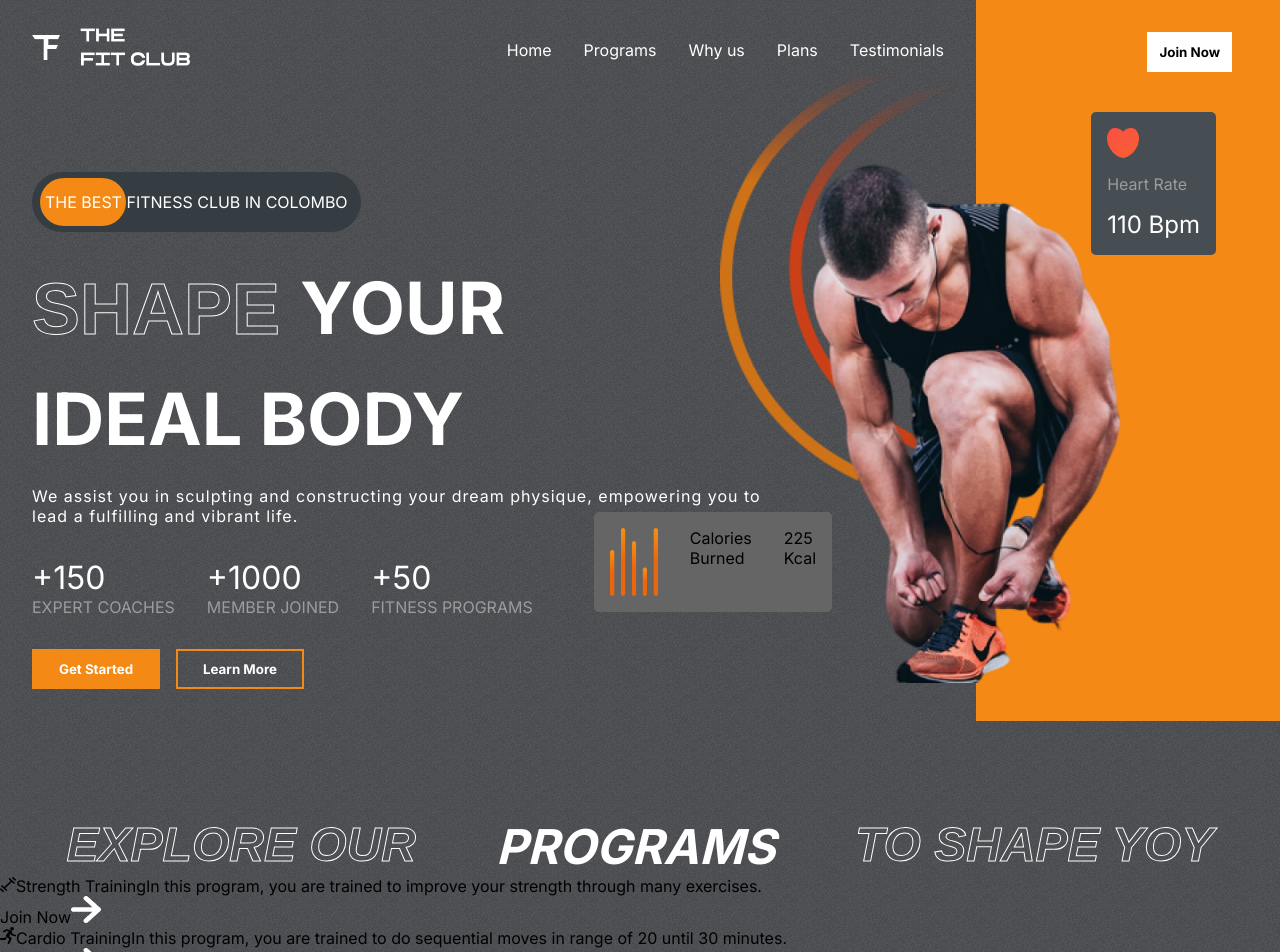
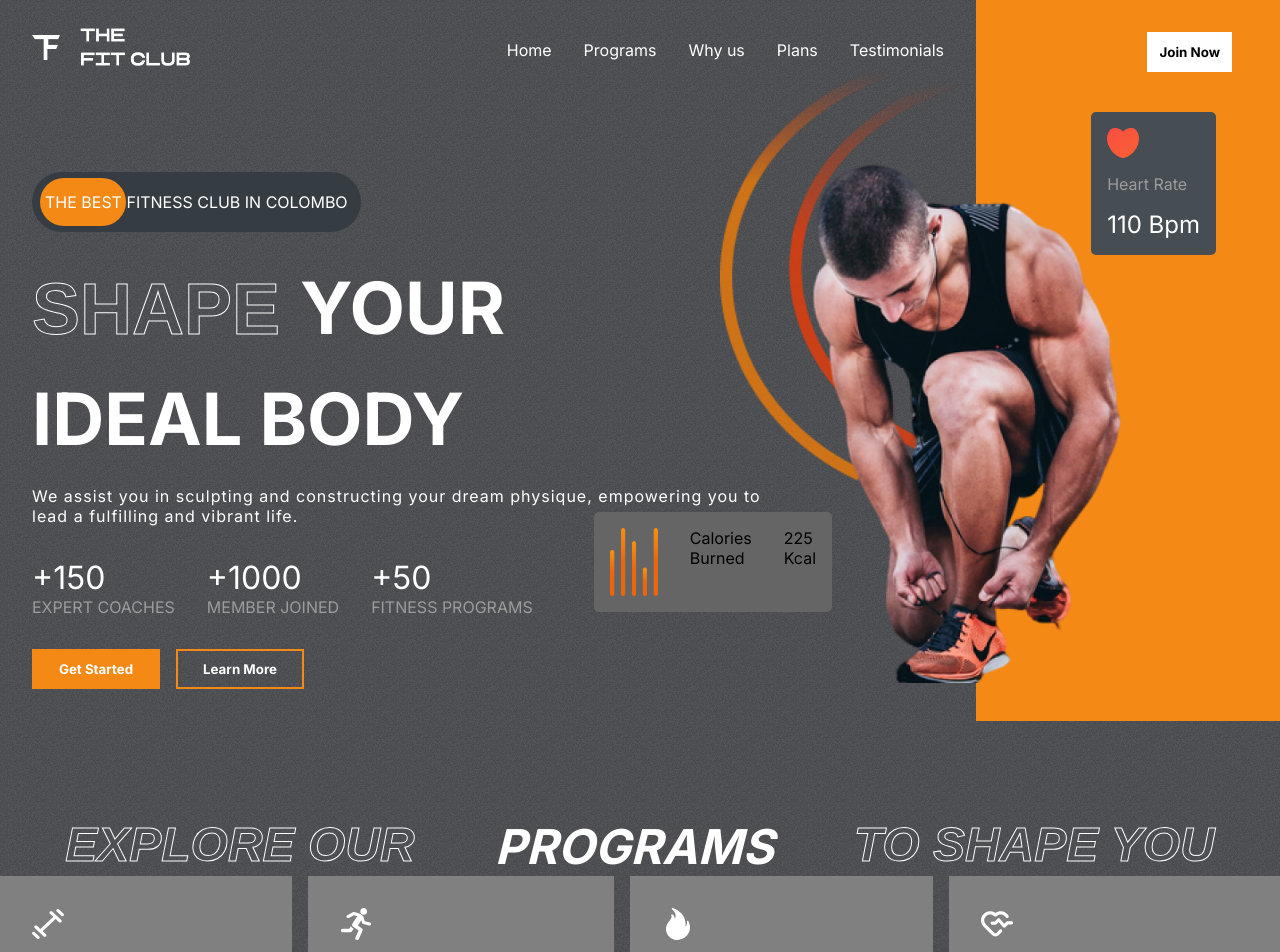
Before and after one commit to Ashen270/fitnessarena, a React (Create React App) app in the folder fitnessarena/: page / in a window 1280 px wide. Shown: the top 952 px of the page. Built offline with nearby package versions, Linux system fonts and the light colour scheme.

Commit message:
update programs.css

```diff
--- a/fitnessarena/src/componets/programs/Programs.css
+++ b/fitnessarena/src/componets/programs/Programs.css
@@ -15,3 +15,48 @@
     text-transform: uppercase;
     font-style: italic;
 }
+
+.program-categories{
+    display: flex;
+    gap: 1rem;
+}
+
+.category{
+    display: flex;
+    flex-direction: column;
+    background-color: gray;
+    padding: 2rem;
+    gap: 1rem;
+    color: white;
+    justify-content: space-between;
+}
+
+.category>:nth-child(1){
+    width: 2rem;
+    height: 2rem;
+    fill: white;
+}
+.category>:nth-child(2){
+   font-size: 1rem;
+   font-weight: bold;
+}
+
+.category>:nth-child(3){
+   font-size: 0.9rem;
+   line-height: 25px;
+}
+
+.join-now{
+    display: flex;
+    align-items: center;gap: 2rem;
+
+}
+
+.join-now>img{
+    width: 1rem;
+}
+
+.category:hover{
+    background: var(--planCard );
+    cursor: pointer;
+}
--- a/fitnessarena/src/componets/programs/Programs.jsx
+++ b/fitnessarena/src/componets/programs/Programs.jsx
@@ -9,7 +9,7 @@
         <div className="programs-header">
             <span className='stroke-text'>Explore our</span>
             <span>Programs</span>
-            <span className='stroke-text'>to shape yoy</span>
+            <span className='stroke-text'>to shape you</span>
         </div>
 
         <div className="program-categories">
```
